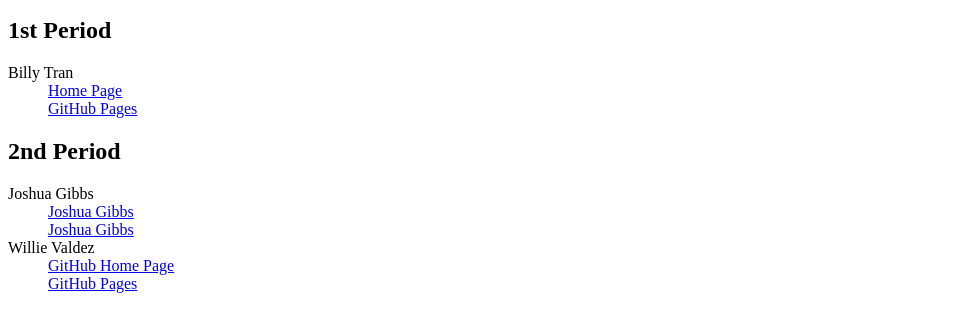
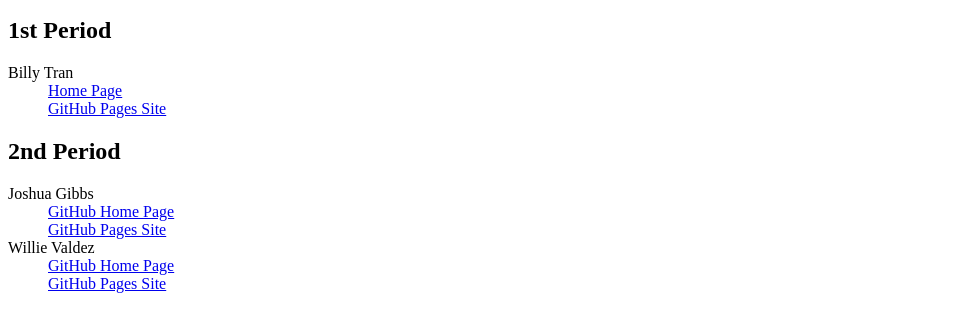
Before and after one commit to DouglasUrner/Bootstrap-Experiments, a plain HTML site: page student-sites.html in a window 1280 px wide. Shown: the part 101-432 px from the top of the page, without its empty margins (0-973 px from the left). Drawn offline with Linux system fonts and the light colour scheme.

Commit message:
Update student-sites.html

```diff
--- a/student-sites.html
+++ b/student-sites.html
@@ -20,7 +20,7 @@
     <dt>Billy Tran</dt>
     <dd>
       <a href="http://github.com/btran2000">Home Page</a><br>
-      <a href="http://btran2000.github.io">GitHub Pages</a>
+      <a href="http://btran2000.github.io">GitHub Pages Site</a>
     </dd>
   </dl>
 
@@ -29,14 +29,14 @@
     <!-- Add a link to your site here. Please keep them in alphabetical order by last name. -->
     <dt>Joshua Gibbs</dt>
     <dd>
-      <a href='http://github.com/verrinne'>Joshua Gibbs</a><br>
-      <a href='http://verrinne.github.io'>Joshua Gibbs</a>
+      <a href='http://github.com/verrinne'>GitHub Home Page</a><br>
+      <a href='http://verrinne.github.io'>GitHub Pages Site</a>
     </dd>
 
     <dt>Willie Valdez</dt>
     <dd>
       <a href='http://github.com/williev97'>GitHub Home Page</a><br>
-      <a href='http://williev97.github.io'>GitHub Pages</a>
+      <a href='http://williev97.github.io'>GitHub Pages Site</a>
     </dd>
   </dl>
 </body>
```
